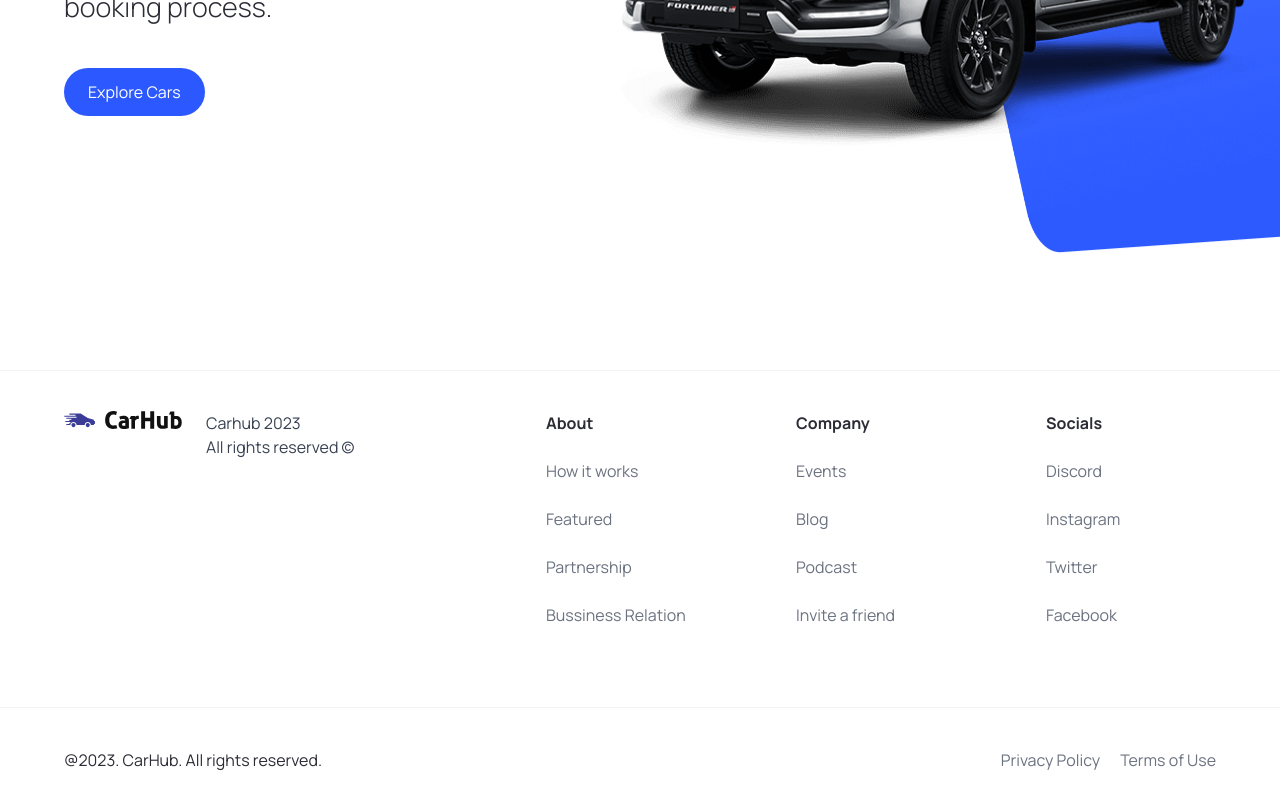
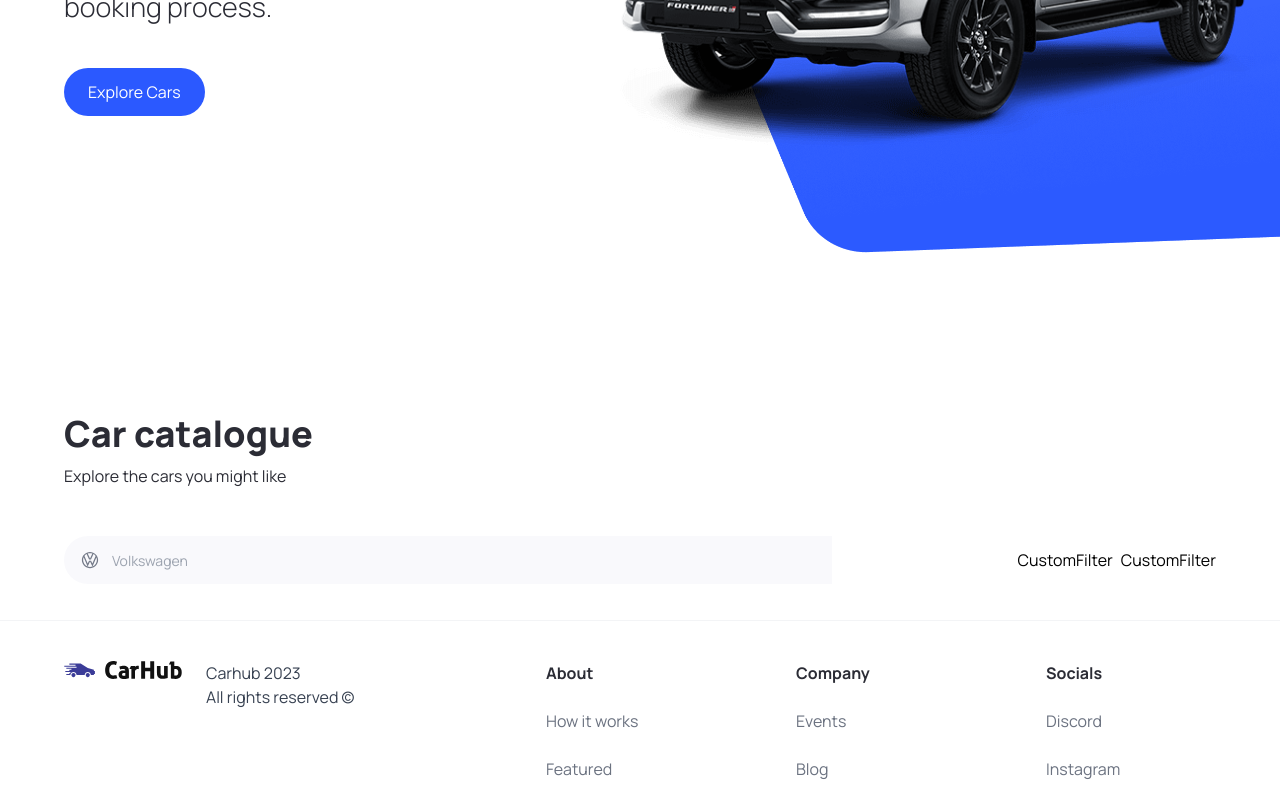
Before and after one commit to zulhamzakaria/all-things-react, a Next.js app in the folder car-gallery/: page / in a window 1280 px wide. Shown: the part 450-1247 px from the top of the page. Built offline with nearby package versions, Linux system fonts and the light colour scheme.

Commit message:
- SearchBar

```diff
--- a/car-gallery/app/page.tsx
+++ b/car-gallery/app/page.tsx
@@ -1,10 +1,23 @@
-import { Hero } from "@/components";
+import { CustomFilter, Hero, SearchBar } from "@/components";
 import Image from "next/image";
 
 export default function Home() {
   return (
     <main className="overflow-hidden">
       <Hero />
+      <div className="mt-12 padding-x padding-y max-width" id="discover">
+        <div className="home__text-container">
+          <h1 className="text-4xl font-extrabold">Car catalogue</h1>
+          <p>Explore the cars you might like</p>
+        </div>
+        <div className="home__filters">
+          <SearchBar />
+          <div className="home__filter-container">
+            <CustomFilter title="fuel" />
+            <CustomFilter title="year" />
+          </div>
+        </div>
+      </div>
     </main>
   );
 }
--- /dev/null
+++ b/car-gallery/components/CustomFilter.tsx
@@ -0,0 +1,7 @@
+import React from "react";
+
+const CustomFilter = () => {
+  return <div>CustomFilter</div>;
+};
+
+export default CustomFilter;
--- a/car-gallery/components/Hero.tsx
+++ b/car-gallery/components/Hero.tsx
@@ -10,7 +10,7 @@
       <div className="flex-1 pt-36 padding-x">
         <h1 className="hero__title">Find, book, or rent a car</h1>
         <p className="hero__subtitle">
-          Streamline your car rental experiencewith our effortless booking
+          Streamline your car rental experience with our effortless booking
           process.
         </p>
         <CustomButton
@@ -22,8 +22,8 @@
       <div className="hero__image-container">
         <div className="hero__image">
           <Image src="/hero.png" alt="hero" fill className="object-contain" />
-          <div className="hero__image-overlay" />
         </div>
+        <div className="hero__image-overlay" />
       </div>
     </div>
   );
--- /dev/null
+++ b/car-gallery/components/SearchBar.tsx
@@ -0,0 +1,18 @@
+"use client";
+
+import { useState } from "react";
+import SearchManufacturer from "./SearchManufacturer";
+
+const SearchBar = () => {
+  const [manufacturer, setManufacturer] = useState("");
+  const handleSearch = () => {};
+  return (
+    <form className="searchbar" onSubmit={handleSearch}>
+      <div className="searchbar__item">
+        <SearchManufacturer manufacturer={manufacturer} setManufacturer={setManufacturer}/>
+      </div>
+    </form>
+  );
+};
+
+export default SearchBar;
--- /dev/null
+++ b/car-gallery/components/SearchManufacturer.tsx
@@ -0,0 +1,86 @@
+"use client";
+import Image from "next/image";
+import { useState, Fragment } from "react";
+import { Combobox, Transition } from "@headlessui/react";
+import { SearchManufacturerProps } from "@/types";
+import { manufacturers } from "@/constants";
+
+const SearchManufacturer = ({
+  manufacturer,
+  setManufacturer,
+}: SearchManufacturerProps) => {
+  const [query, setQuery] = useState("");
+  const filteredManufacturers =
+    query === ""
+      ? manufacturers
+      : manufacturers.filter((item) =>
+          item
+            .toLowerCase()
+            .replace(/\s+/g, "")
+            .includes(query.toLowerCase().replace(/\s+/g, ""))
+        );
+  return (
+    <div className="search-manufacturer">
+      <Combobox value={manufacturer} onChange={setManufacturer}>
+        <div className="relative  w-full">
+          <Combobox.Button className="absolute top-[14px]">
+            <Image
+              src="/car-logo.svg"
+              width={20}
+              height={20}
+              className="ml-4"
+              alt="car-logo"
+            />
+          </Combobox.Button>
+          <Combobox.Input
+            className="search-manufacturer__input"
+            placeholder="Volkswagen"
+            displayValue={(manufacturer: string) => manufacturer}
+            onChange={(e) => setQuery(e.target.value)}
+          />
+          <Transition
+            as="div"
+            leave="transition ease-in duration-100"
+            leaveFrom="opacity-100"
+            leaveTo="opacity-0"
+            afterLeave={() => setQuery("")}
+          ></Transition>
+          <Combobox.Options>
+            {filteredManufacturers.map((item) => (
+              <Combobox.Option
+                key={item}
+                className={({ active }) =>
+                  `relative search-manufacturer__option ${
+                    active ? "bg-primary-blue text-white" : "text-gray-900"
+                  }`
+                }
+                value={item}
+              >
+                {({ selected, active }) => (
+                  <>
+                    <span
+                      className={`block truncate ${
+                        selected ? "font-medium" : "font-normal"
+                      }`}
+                    >
+                      {item}
+                    </span>
+                    {selected ? (
+                      <span
+                        className={`absolute inset-y-0 left-0 flex items-center pl-3 ${
+                          active ? "text-white" : "text-teal-600"
+                        }`}
+                      ></span>
+                    ) : null}
+                  </>
+                )}
+              </Combobox.Option>
+            ))}
+          </Combobox.Options>
+        </div>
+      </Combobox>
+    </div>
+  );
+};
+
+export default SearchManufacturer;
--- a/car-gallery/components/index.tsx
+++ b/car-gallery/components/index.tsx
@@ -2,5 +2,16 @@
 import CustomButton from "./CustomButton";
 import Navbar from "./Navbar";
 import Footer from "./Footer";
+import SearchBar from "./SearchBar";
+import CustomFilter from "./CustomFilter";
+import SearchManufacturer from "./SearchManufacturer";
 
-export { Hero, CustomButton, Navbar, Footer };
+export {
+  Hero,
+  CustomButton,
+  Navbar,
+  Footer,
+  SearchBar,
+  CustomFilter,
+  SearchManufacturer,
+};
--- a/car-gallery/types/index.ts
+++ b/car-gallery/types/index.ts
@@ -6,3 +6,8 @@
     handleClick?: MouseEventHandler<HTMLButtonElement>;
     btnType?: "button" | "submit";
 }
+
+export interface SearchManufacturerProps{
+    manufacturer?: string;
+    setManufacturer?: (manufacturer:string) => void;
+}
```
Also changed, not shown: car-gallery/package.json (+5 -4 lines), 1 other file (tests, documents, lock files or other folders).
